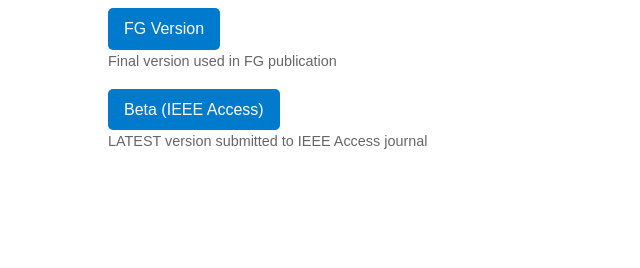
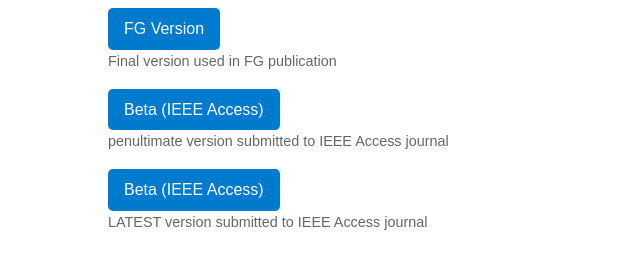
Before and after one commit to dimimakr/dimimakr.github.io, a plain HTML site: page index.html in a window 1280 px wide. Shown: the part 146-414 px from the top of the page, without its empty margins (232-872 px from the left). Drawn offline with Linux system fonts and the light colour scheme.

Commit message:
Update index.html

```diff
--- a/index.html
+++ b/index.html
@@ -53,6 +53,11 @@
 			</li>
 			<li>
 				<a href="./index2.html">Beta (IEEE Access)</a>
+				<div class="note">penultimate version submitted to IEEE Access journal</div>
+			</li>
+
+						<li>
+				<a href="./index3.html">Beta (IEEE Access)</a>
 				<div class="note">LATEST version submitted to IEEE Access journal</div>
 			</li>
 		</ul>
```
